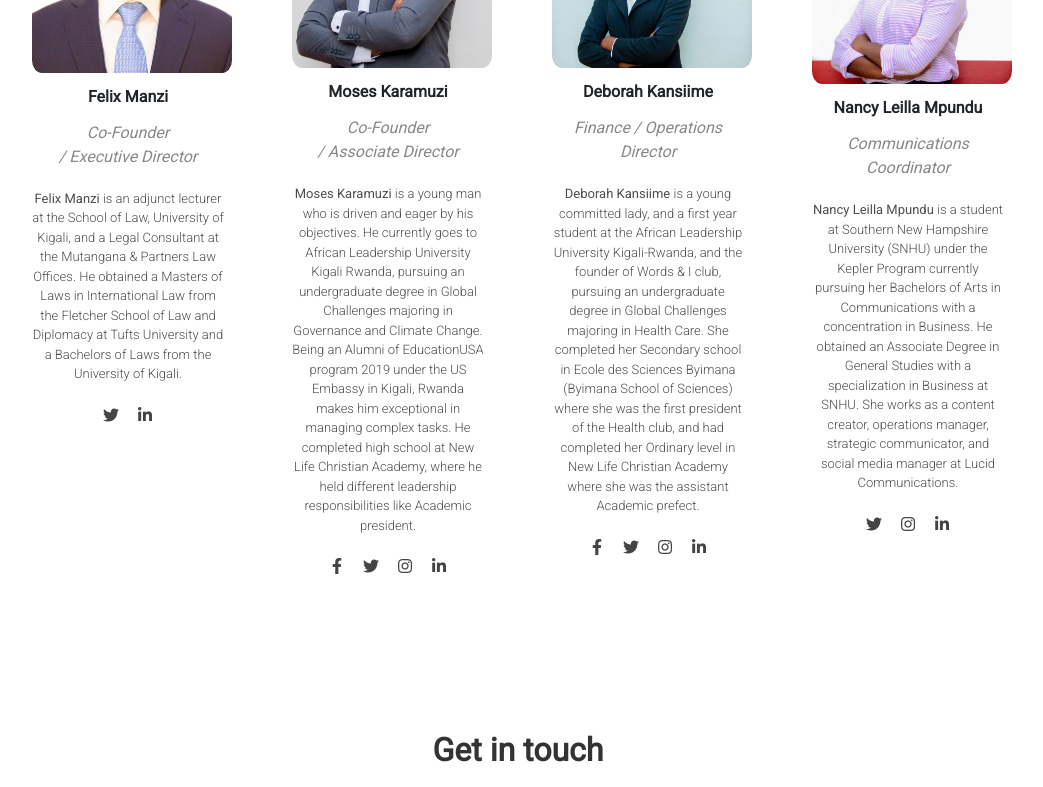
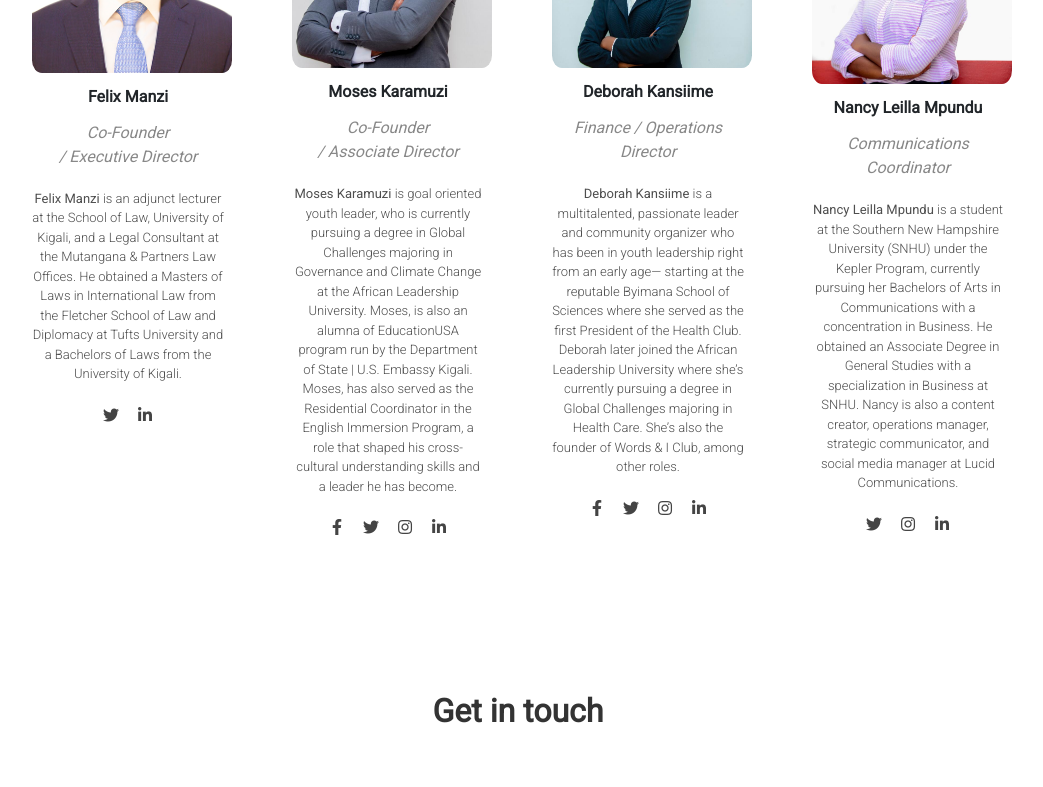
Before and after one commit to Samuel-Anumudu/FootprintMainWebsite, a website: page index.html in a window 1280 px wide. Shown: the part 2619-3406 px from the top of the page, without its empty margins (122-1165 px from the left). Drawn offline with nearby package versions, Linux system fonts and the light colour scheme.

Commit message:
2nd set of changes made

```diff
--- a/index.html
+++ b/index.html
@@ -252,14 +252,14 @@
             / Associate Director
           </div>
           <div class="about">
-            <strong>Moses Karamuzi </strong> is a young man who is driven and
-            eager by his objectives. He currently goes to African Leadership
-            University Kigali Rwanda, pursuing an undergraduate degree in Global
-            Challenges majoring in Governance and Climate Change. Being an
-            Alumni of EducationUSA program 2019 under the US Embassy in Kigali,
-            Rwanda makes him exceptional in managing complex tasks. He completed
-            high school at New Life Christian Academy, where he held different
-            leadership responsibilities like Academic president.
+            <strong>Moses Karamuzi </strong> is goal oriented youth leader, who
+            is currently pursuing a degree in Global Challenges majoring in
+            Governance and Climate Change at the African Leadership University.
+            Moses, is also an alumna of EducationUSA program run by the
+            Department of State | U.S. Embassy Kigali. Moses, has also served as
+            the Residential Coordinator in the English Immersion Program, a role
+            that shaped his cross-cultural understanding skills and a leader he
+            has become.
           </div>
           <div class="social-links">
             <a
@@ -290,14 +290,13 @@
           <div class="name">Deborah Kansiime</div>
           <div class="desig">Finance / Operations Director</div>
           <div class="about">
-            <strong>Deborah Kansiime </strong> is a young committed lady, and a
-            first year student at the African Leadership University
-            Kigali-Rwanda, and the founder of Words & I club, pursuing an
-            undergraduate degree in Global Challenges majoring in Health Care.
-            She completed her Secondary school in Ecole des Sciences Byimana
-            (Byimana School of Sciences) where she was the first president of
-            the Health club, and had completed her Ordinary level in New Life
-            Christian Academy where she was the assistant Academic prefect.
+            <strong>Deborah Kansiime </strong> is a multitalented, passionate
+            leader and community organizer who has been in youth leadership
+            right from an early age— starting at the reputable Byimana School of
+            Sciences where she served as the first President of the Health Club.
+            Deborah later joined the African Leadership University where she’s
+            currently pursuing a degree in Global Challenges majoring in Health
+            Care. She’s also the founder of Words & I Club, among other roles.
           </div>
           <div class="social-links">
             <a href="https://www.facebook.com/debbie.constance" target="_blank"
@@ -327,12 +326,12 @@
           <div class="name">Nancy Leilla Mpundu</div>
           <div class="desig">Communications Coordinator</div>
           <div class="about">
-            <strong>Nancy Leilla Mpundu</strong> is a student at Southern New
-            Hampshire University (SNHU) under the Kepler Program currently
+            <strong>Nancy Leilla Mpundu</strong> is a student at the Southern
+            New Hampshire University (SNHU) under the Kepler Program, currently
             pursuing her Bachelors of Arts in Communications with a
             concentration in Business. He obtained an Associate Degree in
-            General Studies with a specialization in Business at SNHU. She works
-            as a content creator, operations manager, strategic communicator,
+            General Studies with a specialization in Business at SNHU. Nancy is
+            also a content creator, operations manager, strategic communicator,
             and social media manager at Lucid Communications.
           </div>
           <div class="social-links">
```
